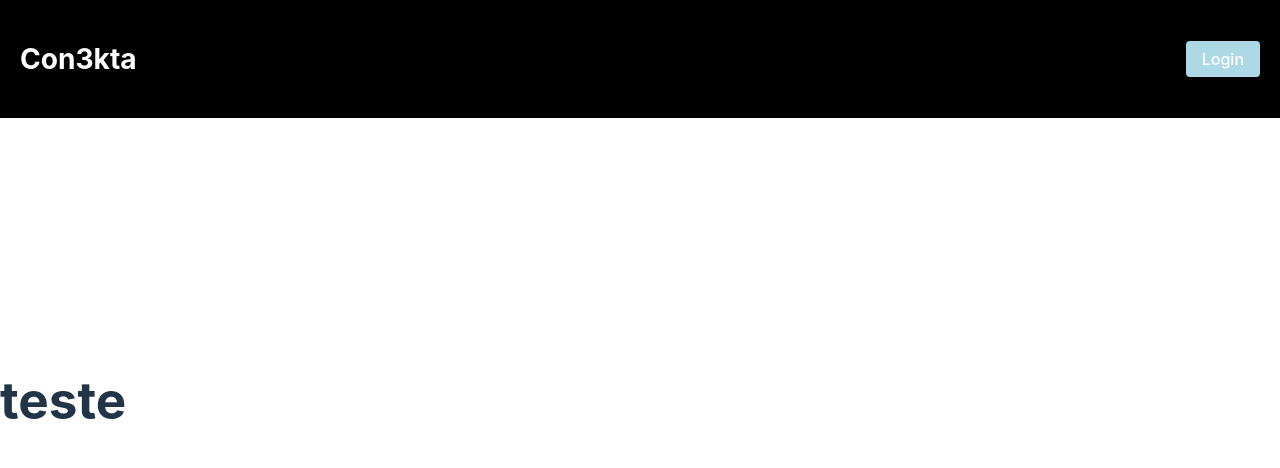
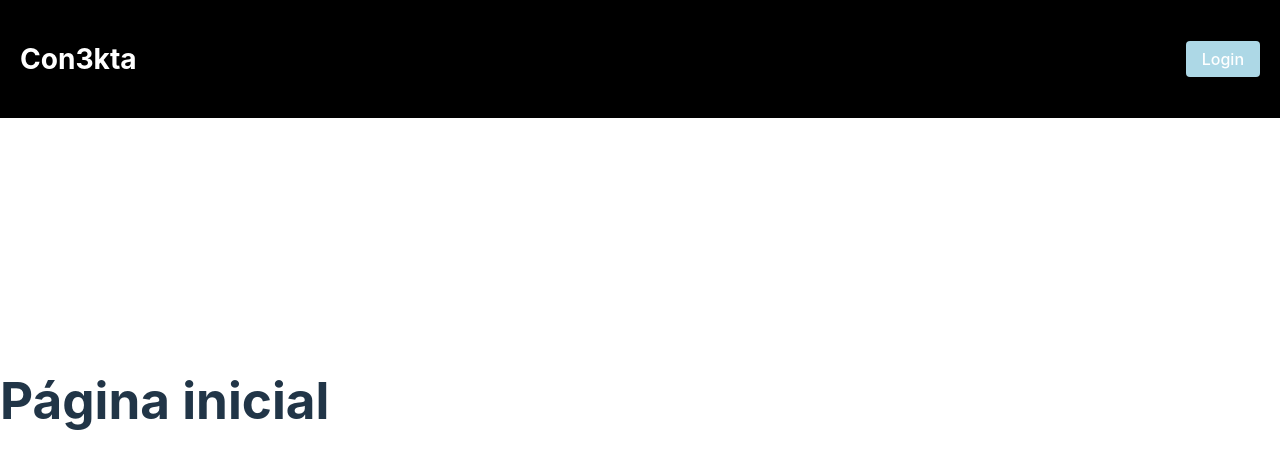
Before and after one commit to Con3kta/con3kta-site, a React (Vite) app: page / in a window 1280 px wide. Shown: the top 468 px of the page. Built offline with nearby package versions, Linux system fonts and the light colour scheme.

Commit message:
feat: home page initial commit

```diff
--- a/src/App.jsx
+++ b/src/App.jsx
@@ -1,15 +1,13 @@
-import { useState } from 'react'
-import Home from './pages/home'
+import React from 'react'
+import Home from './pages/Home'
 import Navbar from './components/Navbar/navbar'
 
 function App() {
-  const [count, setCount] = useState(0)
 
   return (
     <>
-        <Navbar/>
-
-      <Home/>
+      <Navbar />
+      <Home />
     </>
   )
 }
--- /dev/null
+++ b/src/pages/Home/index.jsx
@@ -0,0 +1,9 @@
+import React from "react";
+
+function Home() {
+    return (
+        <h1>Página inicial</h1>
+    )
+}
+
+export default Home
--- a/src/pages/home.jsx
+++ /dev/null
@@ -1,11 +0,0 @@
-import React from "react";
-
-function Home(){
-    return(
-        <>
-        <h1>teste</h1>
-        </>
-    )
-}
-
-export default Home
```
